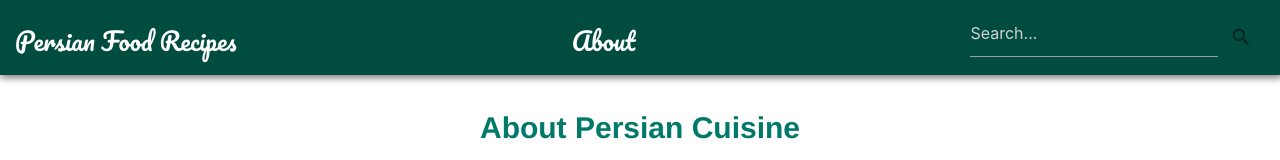
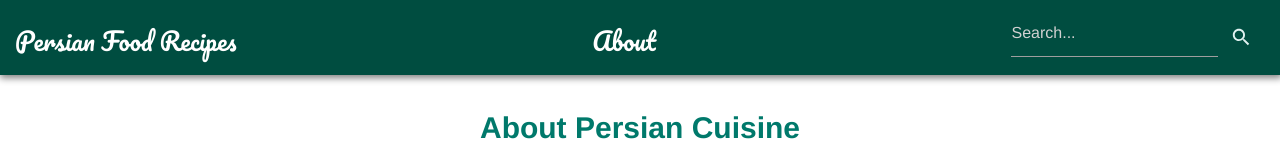
Before and after one commit to Avisa-GA/persian-food-recipe-frontend, a React (Create React App) app: page /about in a window 1280 px wide. Shown: the top 160 px of the page. Built offline with nearby package versions, Linux system fonts and the light colour scheme; no server answers; a web font is replaced by a local one.

Commit message:
Style search bar

```diff
--- a/src/components/SearchForm.js
+++ b/src/components/SearchForm.js
@@ -19,13 +19,13 @@ export default function SearchForm({ handleSearch, getFoods }) {
 
 	return (
 		<form onSubmit={handleSubmit} style={{ display: 'flex' }}>
-			<input
+			<input style={{ color: "#e0f2f1", fontFamily: "var(--title-font)"}}
 				type="text"
 				placeholder="Search..."
 				value={searchValue}
 				onChange={(e) => handleChange(e)}
 			/>
-			<IconButton type="submit">
+			<IconButton type="submit" style={{color: "#e0f2f1"}}>
 				<Search />
 			</IconButton>
 		</form>
```
